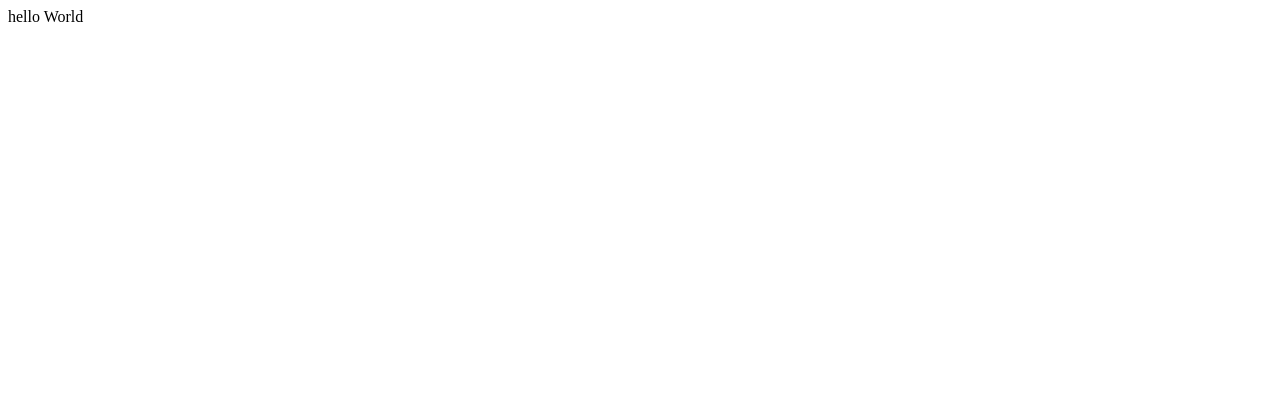
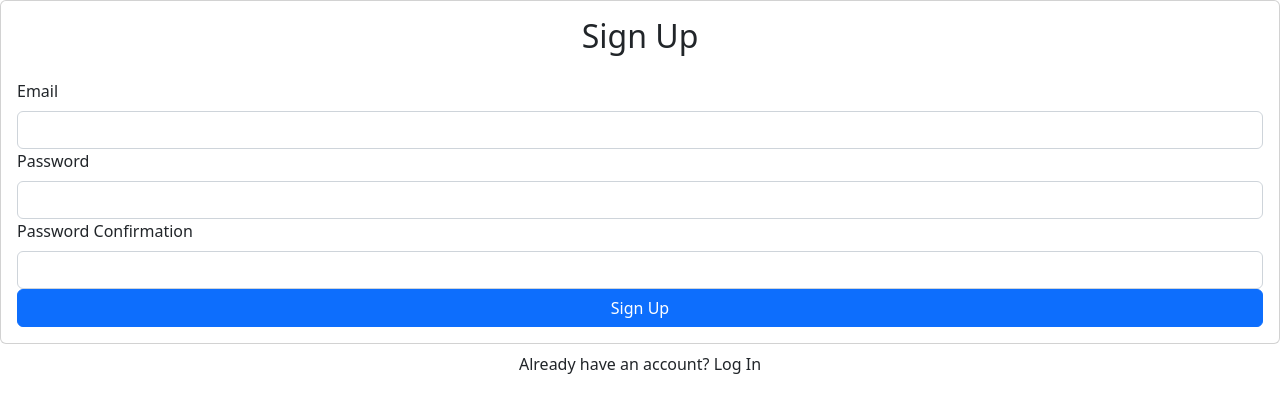
Before and after one commit to kimperria/react-auth-firebase, a React (Create React App) app: page / in a window 1280 px wide. Shown: the top 412 px of the page. Built offline with nearby package versions, Linux system fonts and the light colour scheme.

Commit message:
Create sign up component with bootstrap styles and element references

```diff
--- a/src/components/App.js
+++ b/src/components/App.js
@@ -1,6 +1,7 @@
+import Signup from "./Signup";
 
 function App() {
-  return "hello World"
+  return <Signup />
 }
 
 export default App;
--- /dev/null
+++ b/src/components/Signup.js
@@ -0,0 +1,42 @@
+import React , {useRef} from 'react'
+import { Form, Button, Card } from "react-bootstrap"
+
+export default function Signup() {
+    //set local referance to useRef lib
+    const emailRef = useRef()
+    const passwordRef = useRef()
+    const passwordConfirmRef = useRef()
+
+
+  return (
+    <>
+    <Card>
+        <Card.Body>
+            <h2 className='text-center mb-4'>Sign Up</h2>
+            <Form>
+                <Form.Group id="email">
+                    <Form.Label>Email</Form.Label>
+                    <Form.Control type="email" ref={emailRef} required></Form.Control>
+                </Form.Group>
+
+                <Form.Group id="password">
+                    <Form.Label>Password</Form.Label>
+                    <Form.Control type="password" ref={passwordRef} required></Form.Control>
+                </Form.Group>
+
+
+                <Form.Group id="password-confirm">
+                    <Form.Label>Password Confirmation</Form.Label>
+                    <Form.Control type="password" ref={passwordConfirmRef} required></Form.Control>
+                </Form.Group>
+
+                <Button className='w-100' type="submit">Sign Up</Button>
+            </Form>
+        </Card.Body>
+    </Card>
+    <div className='w-100 text-center mt-2'>
+        Already have an account? Log In
+    </div>
+    </>
+  )
+}
--- a/src/index.js
+++ b/src/index.js
@@ -1,6 +1,7 @@
 import React from 'react';
 import ReactDOM from 'react-dom/client';
 import App from './components/App';
+import "bootstrap/dist/css/bootstrap.min.css"
 
 const root = ReactDOM.createRoot(document.getElementById('root'));
 root.render(
```
